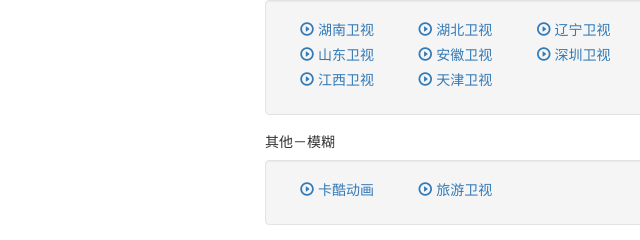
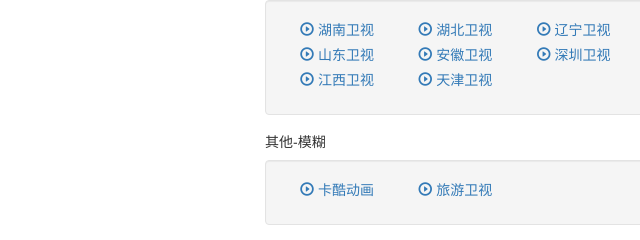
Before and after one commit to 2hu12/iptv-for-mac, a plain HTML site: page index.html in a window 1280 px wide. Shown: the part 567-807 px from the top of the page, 0-640 px from the left. Drawn offline with nearby package versions, Linux system fonts and the light colour scheme.

Commit message:
7th page commit

```diff
--- a/index.html
+++ b/index.html
@@ -148,7 +148,7 @@
         <a href="rtsp://officetv.bupt.edu.cn/TJWS" class="col-md-2"><span class="glyphicon glyphicon-play-circle"></span> 天津卫视</a>
       </div>
 
-      <h5>其他－模糊</h5>
+      <h5>其他-模糊</h5>
       <div class="well">
         <a href="rtsp://officetv.bupt.edu.cn/KKDH" class="col-md-2"><span class="glyphicon glyphicon-play-circle"></span> 卡酷动画</a>
         <a href="rtsp://officetv.bupt.edu.cn/LYWS" class="col-md-2"><span class="glyphicon glyphicon-play-circle"></span> 旅游卫视</a>
```
